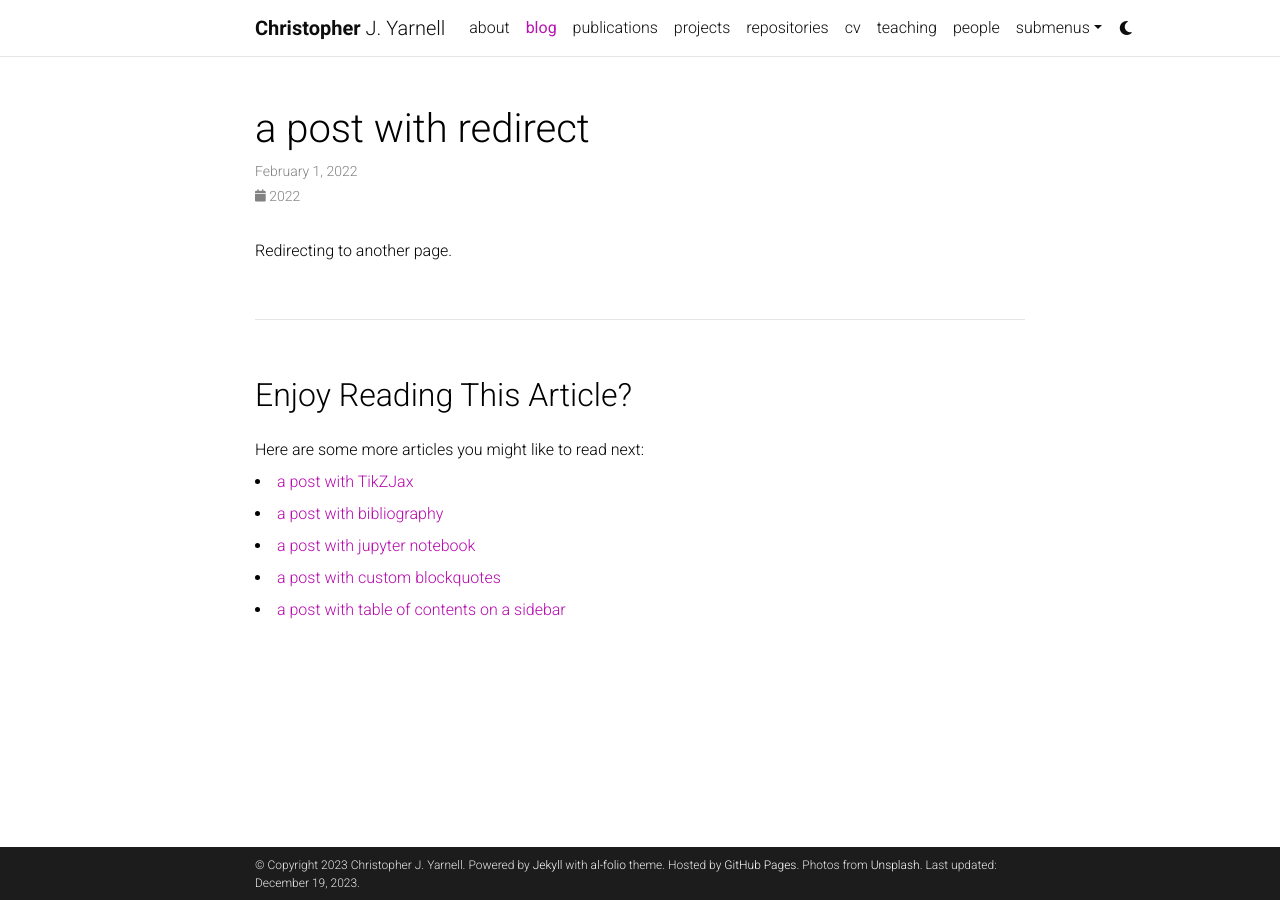
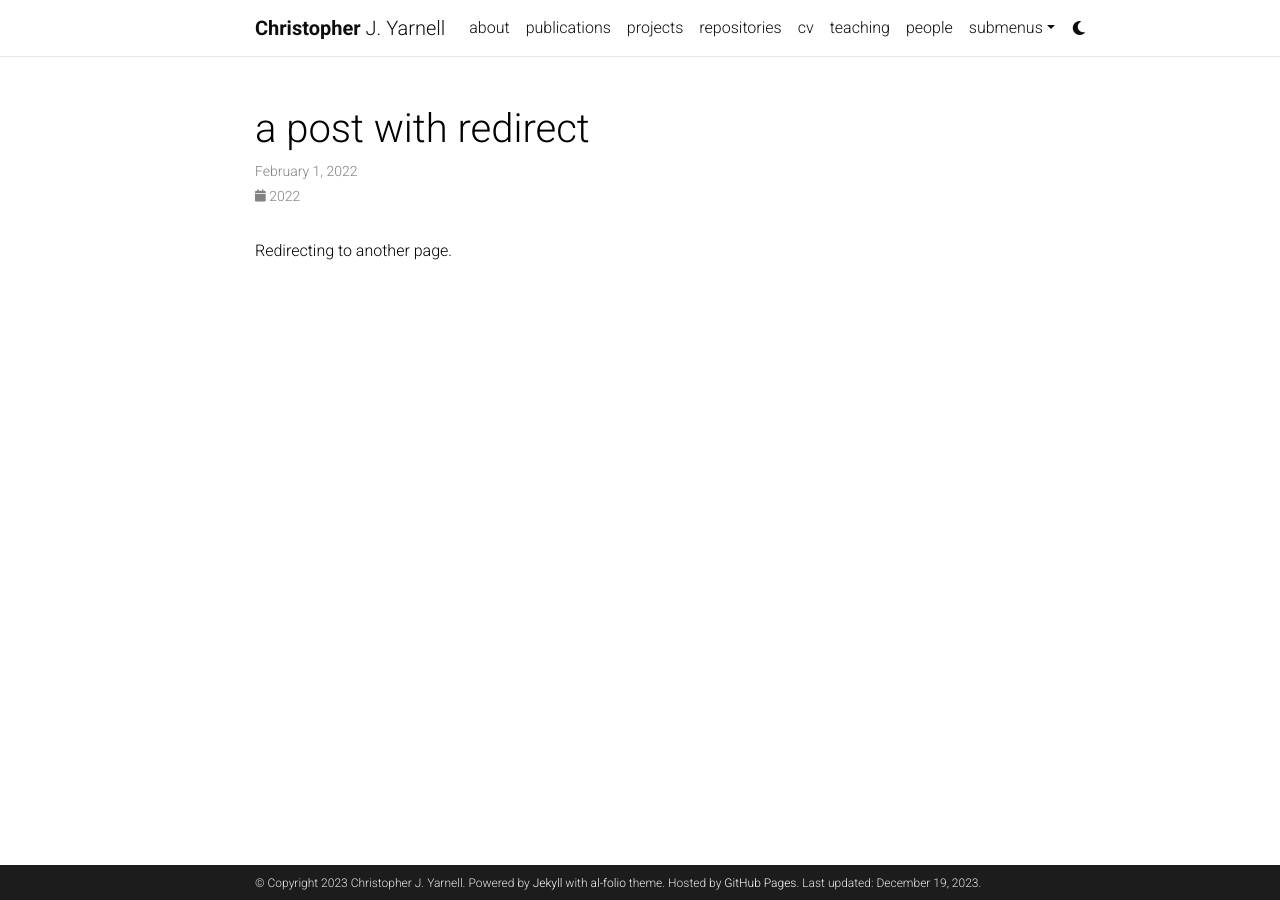
Before and after one commit to cjyarnell/cjyarnell.github.io, a Jekyll site: the page built from _posts/2022-02-01-redirect.md, in a window 1280 px wide. Built offline with Jekyll 4.4.1, drawn with Linux system fonts in a browser that asks for light colours; comment, search, counter and statistics services are not loaded; a style sheet for code colours, icons or effects is not loaded; part of the change alters nothing that is shown.

Commit message:
Update _config.yml

```diff
--- a/_config.yml
+++ b/_config.yml
@@ -12,8 +12,7 @@ description: > # the ">" symbol means to ignore newlines until "footer_text:"
 footer_text: >
   Powered by <a href="https://jekyllrb.com/" target="_blank">Jekyll</a> with <a href="https://github.com/alshedivat/al-folio">al-folio</a> theme.
   Hosted by <a href="https://pages.github.com/" target="_blank">GitHub Pages</a>.
-  Photos from <a href="https://unsplash.com" target="_blank">Unsplash</a>.
-keywords: jekyll, jekyll-theme, academic-website, portfolio-website  # add your own keywords or leave empty
+keywords: respiratory failure, equity, clinician-scientist, Scarborough  # add your own keywords or leave empty
 
 lang: en # the language of your site (for example: en, fr, cn, ru, etc.)
 icon: ⚛️  # the emoji used as the favicon (alternatively, provide image name in /assets/img/)
@@ -67,24 +66,18 @@ og_image: # The site-wide (default for all links) Open Graph preview image
 # Social integration
 # -----------------------------------------------------------------------------
 
-github_username: # your GitHub user name
+github_username: cjyarnell
 gitlab_username: # your GitLab user name
 x_username: # your X handle
-mastodon_username: # your mastodon instance+username in the format instance.tld/@username
+mastodon_username: christopheryarnell/@critcare.social # your mastodon instance+username in the format instance.tld/@username
 linkedin_username: # your LinkedIn user name
 telegram_username: # your Telegram user name
 scholar_userid: # your Google Scholar ID
 semanticscholar_id: # your Semantic Scholar ID
 whatsapp_number: # your WhatsApp number (full phone number in international format. Omit any zeroes, brackets, or dashes when adding the phone number in international format.)
-orcid_id: # your ORCID ID
-medium_username: # your Medium username
-quora_username: # your Quora username
-publons_id: # your ID on Publons
-lattes_id: # your ID on Lattes (Brazilian Lattes CV)
+orcid_id: 0000-0001-5657-9398
 osf_id: # your OSF ID
 research_gate_profile: # your profile on ResearchGate
-scopus_id: # your profile on Scopus
-blogger_url: # your blogger URL
 work_url: # work page URL
 keybase_username: # your keybase user name
 wikidata_id: # your wikidata id
@@ -120,9 +113,9 @@ bing_site_verification:  # out your bing-site-verification ID (Bing Webmaster)
 # Blog
 # -----------------------------------------------------------------------------
 
-blog_name: al-folio # blog_name will be displayed in your blog page
-blog_nav_title: blog # your blog must have a title for it to be displayed in the nav bar
-blog_description: a simple whitespace theme for academics
+blog_name: cjyarnell # blog_name will be displayed in your blog page
+blog_nav_title:  # your blog must have a title for it to be displayed in the nav bar
+blog_description:
 permalink: /blog/:year/:title/
 
 # Pagination
@@ -130,7 +123,7 @@ pagination:
   enabled: true
 
 related_blog_posts:
-  enabled: true
+  enabled: false
   max_related: 5
 
 # Giscus comments (RECOMMENDED)
@@ -272,8 +265,8 @@ display_categories: ['blockquotes'] # these categories will be displayed on the
 
 scholar:
 
-  last_name: [Einstein]
-  first_name: [Albert, A.]
+  last_name: [Yarnell]
+  first_name: [Christopher, J.]
 
   style: apa
   locale: en
```
